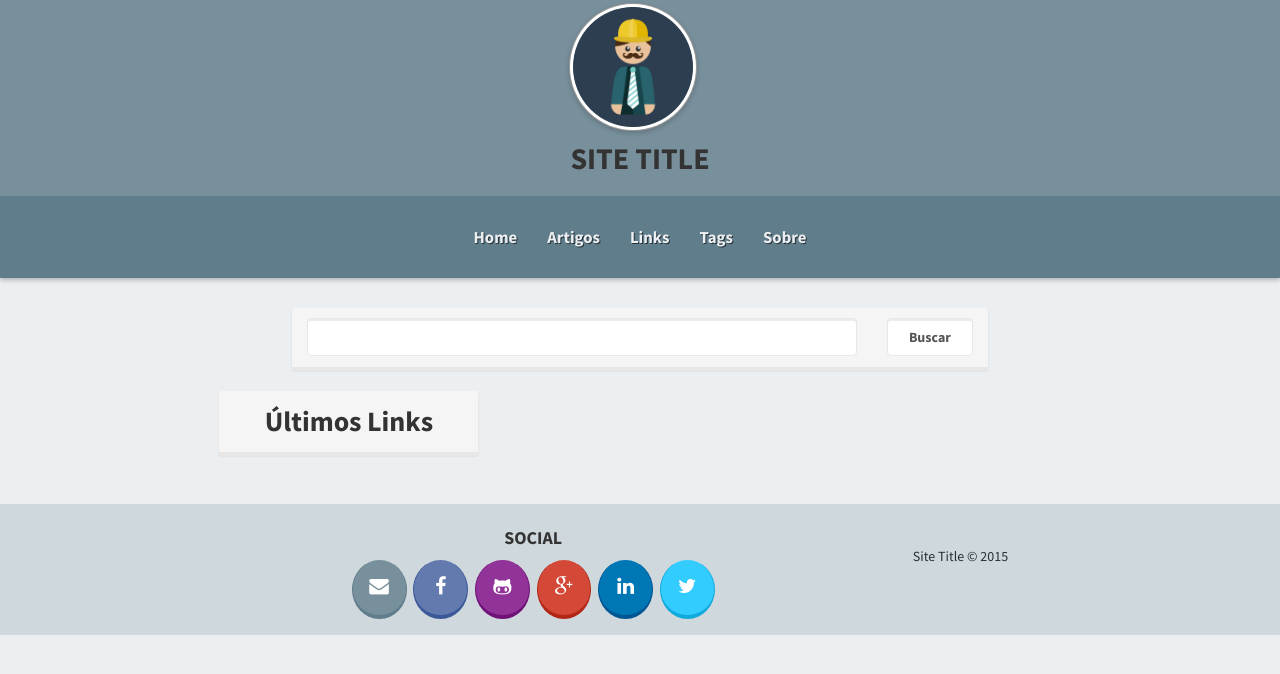
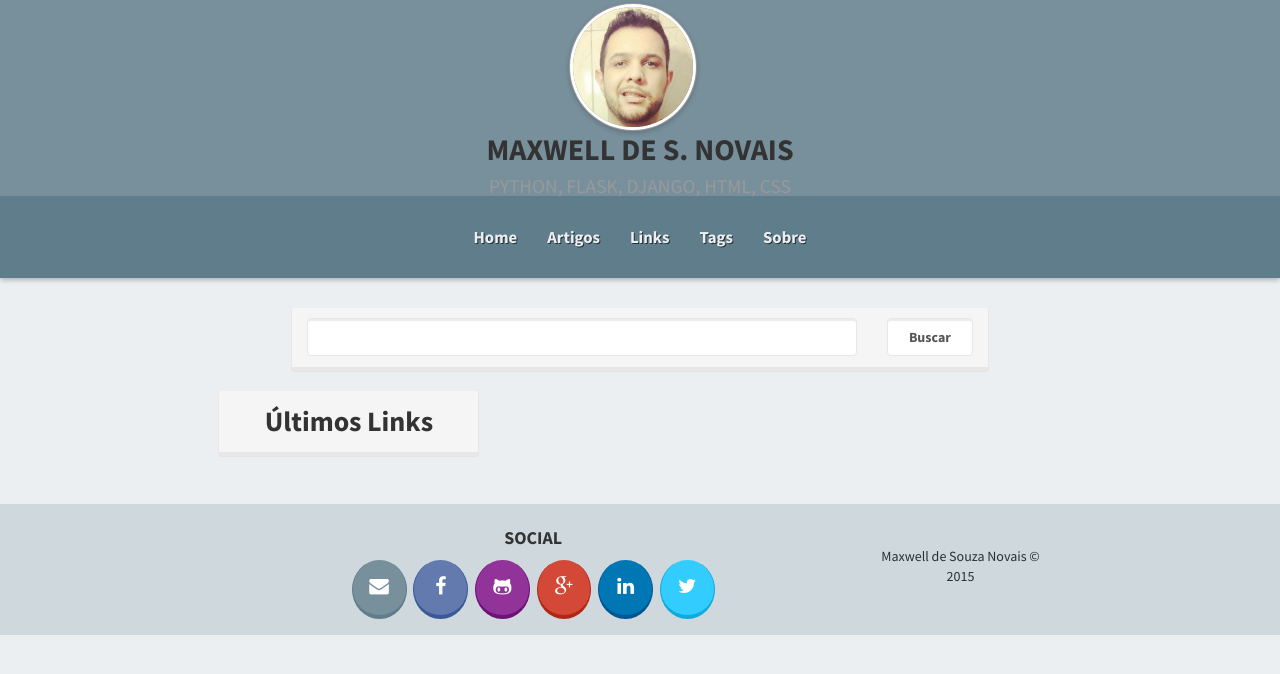
Before and after one commit to maxnovais/Flapy_Blog, a Flask app: page / in a window 1280 px wide. Shown: the top 674 px of the page. Run offline with Flask 2, Linux system fonts and the light colour scheme; data that the repository does not hold is empty; parts of the project's set-up code (start-up, migrations or seed data) failed here and were passed over; some libraries are stand-ins or nearby versions.

Commit message:
Fix branding

```diff
--- a/app/static/css/default.css
+++ b/app/static/css/default.css
@@ -102,7 +102,7 @@ a:hover{
 
 .site-title{
     margin: 0px;
-    padding: 0.5em;
+    padding: 0.2em;
 
 }
 
@@ -140,7 +140,7 @@ a:hover{
     position: fixed;
     float: left;
     text-align: left;
-    margin-top: 6.5em;
+    margin-top: 6.3em;
     margin-left: 3.5em;
 }
 
--- a/app/templates/_base.html
+++ b/app/templates/_base.html
@@ -35,8 +35,11 @@
 
 {% block body %}
     <div class="header">
-        <img src="{{ url_for('static', filename='img/profile.png') }}" class="avatar">
-        <h2 class="site-title">Site title</h2>
+        <img src="{{ url_for('static', filename='img/profile.jpeg') }}" class="avatar">
+        <h2 class="site-title">
+            Maxwell de S. Novais<br>
+            <small>Python, Flask, Django, HTML, CSS</small>
+        </h2>
     </div>
 
     <nav class="navbar navbar-default">
@@ -76,28 +79,28 @@
         <div class="col-md-12 footer">
             <div class="col-md-6 social col-md-offset-2">
                 <h4>Social</h4>
-                <a class="btn btn-default btn-email">
+                <a href="mailto:maxnovais@gmail.com" class="btn btn-default btn-email">
                     <span class="fa fa-envelope"></span>
                 </a>
-                <a class="btn btn-default btn-facebook">
+                <a href="https://www.facebook.com/maxwell.novais.1" class="btn btn-default btn-facebook">
                     <span class="fa fa-facebook"></span>
                 </a>
-                <a class="btn btn-default btn-github">
+                <a href="https://github.com/maxnovais" class="btn btn-default btn-github">
                     <span class="fa fa-github-alt"></span>
                 </a>
-                <a class="btn btn-default btn-google">
+                <a href="https://plus.google.com/u/0/105979286784080206130/posts" class="btn btn-default btn-google">
                     <span class="fa fa-google-plus"></span>
                 </a>
-                <a class="btn btn-default btn-linkedin">
+                <a href="https://www.linkedin.com/profile/view?id=90317672&trk=spm_pic" class="btn btn-default btn-linkedin">
                     <span class="fa fa-linkedin"></span>
                 </a>
-                <a class="btn btn-default btn-twitter">
+                <a href="https://twitter.com/makizim" class="btn btn-default btn-twitter">
                     <span class="fa fa-twitter"></span>
                 </a>
             </div>
 
             <div class="col-md-2 copyright">
-            Site Title © 2015
+            Maxwell de Souza Novais © 2015
             </div>
         </div>
     </div>
--- a/app/templates/main/about.html
+++ b/app/templates/main/about.html
@@ -7,7 +7,7 @@
 <div class="col-md-3">
     <div id="tech-info-title" class="well well-sm">
         <h3>{{ user.first_name }} {{ user.last_name }}</h3>
-        <img src="{{ url_for('static', filename='img/profile.jpg') }}" height="150" width="150" alt="Maxwell de Souza Novais">
+        <img src="{{ url_for('static', filename='img/profile.jpeg') }}" height="150" width="150" alt="Maxwell de Souza Novais">
     </div>
 </div>
 
```
Also changed, not shown: app/static/img/profile.jpeg (added).
